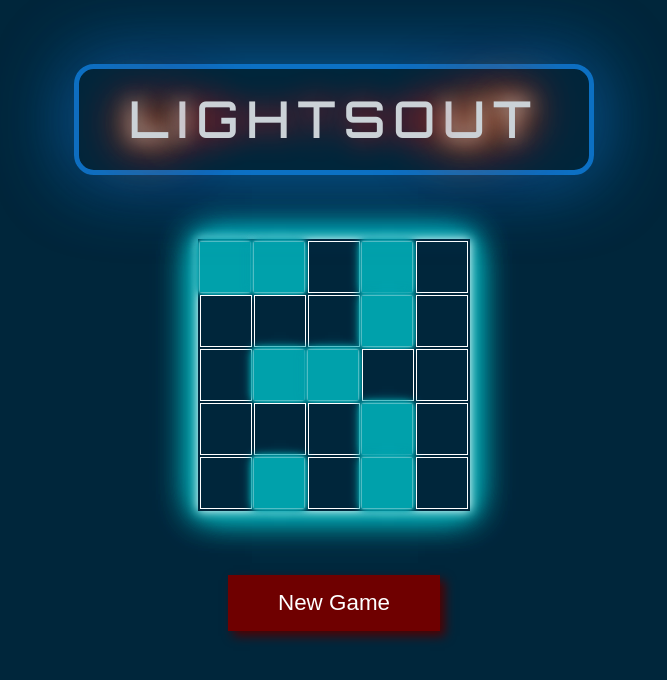
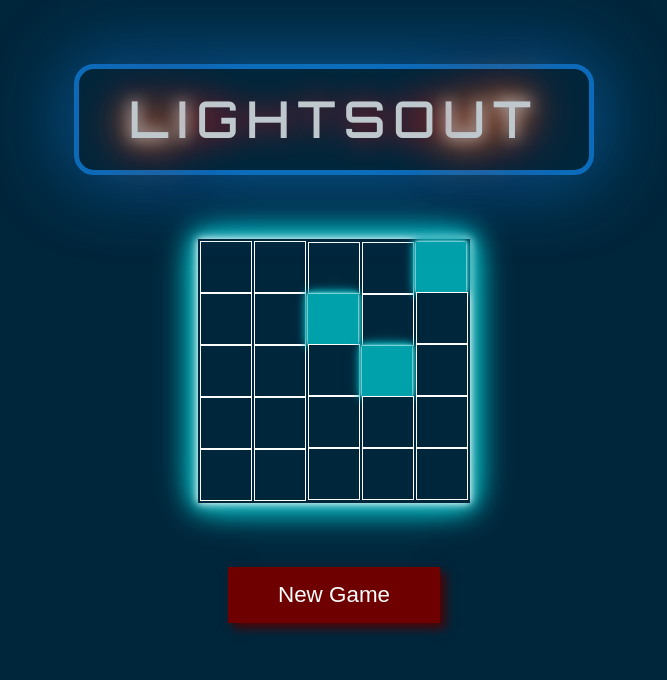
Before and after one commit to ismaelvazquezjr/react-lights-out, a React (Create React App) app: page / in a window 1280 px wide. Shown: the top 680 px of the page, without its empty margins (306-973 px from the left). Built offline with nearby package versions, Linux system fonts and the light colour scheme.

Commit message:
Building out the board functionality

```diff
--- a/src/Board/Board.js
+++ b/src/Board/Board.js
@@ -10,6 +10,55 @@ class Board extends Component {
 
     constructor(props) {
         super(props);
+
+        let board = this.generateBoard();
+
+        this.state = {
+            board: board
+        }
+
+        this.newGame = this.newGame.bind(this);
+        this.testButton = this.testButton.bind(this);
+    }
+
+    generateBoard() {
+        let board = new Array(this.props.nRows);
+        let counter = 0;
+        for (let i = 0; i < this.props.nRows; i++) {
+            board[i] = new Array(this.props.nCols);
+            for (let j = 0; j < this.props.nCols; j++) {
+                counter++;
+                if (Math.floor(Math.random() * 4))
+                    board[i][j] = <Cell key={counter} id={counter} isLit={false} test={this.testButton}/>;
+                else
+                    board[i][j] = <Cell key={counter} id={counter} isLit={true} test={this.testButton}/>;
+            }
+        }
+        return board;
+    }
+
+    newGame() {
+        let board = this.generateBoard();
+        this.setState ({
+            board:board
+        });
+    }
+
+    testButton(cell, isLit) {
+        let board = this.state.board.map(row => row.slice());
+        let counter = 0;
+        for (let i = 0; i < board.length; i++) {
+            for (let j = 0; j < board[i].length; j++) {
+                counter++;
+                if (cell === counter) {
+                    board[i][j] = <Cell key={counter} id={counter} isLit={!isLit} test={this.testButton}/>;
+                }
+            }
+        }
+
+        this.setState({
+            board: board
+        })
     }
 
     render() {
@@ -20,44 +69,10 @@ class Board extends Component {
                 </div>
                 <table>
                     <tbody>
-                        <tr>
-                            <td><Cell status="on"/></td>
-                            <td><Cell status="on"/></td>
-                            <td><Cell status="off"/></td>
-                            <td><Cell status="on"/></td>
-                            <td><Cell status="off"/></td>
-                        </tr>
-                        <tr>
-                            <td><Cell status="off"/></td>
-                            <td><Cell status="off"/></td>
-                            <td><Cell status="off"/></td>
-                            <td><Cell status="on"/></td>
-                            <td><Cell status="off"/></td>
-                        </tr>
-                        <tr>
-                            <td><Cell status="off"/></td>
-                            <td><Cell status="on"/></td>
-                            <td><Cell status="on"/></td>
-                            <td><Cell status="off"/></td>
-                            <td><Cell status="off"/></td>
-                        </tr>
-                        <tr>
-                            <td><Cell status="off"/></td>
-                            <td><Cell status="off"/></td>
-                            <td><Cell status="off"/></td>
-                            <td><Cell status="on"/></td>
-                            <td><Cell status="off"/></td>
-                        </tr>
-                        <tr>
-                            <td><Cell status="off"/></td>
-                            <td><Cell status="on"/></td>
-                            <td><Cell status="off"/></td>
-                            <td><Cell status="on"/></td>
-                            <td><Cell status="off"/></td>
-                        </tr>
+                        <tr>{this.state.board.map((row, i) => <td key={i}>{row}</td>)}</tr>
                     </tbody>
                 </table>
-                <button className="new-game-button">New Game</button>
+                <button className="new-game-button" onClick={this.newGame}>New Game</button>
             </div>
         );
     }
--- a/src/Cell/Cell.js
+++ b/src/Cell/Cell.js
@@ -2,9 +2,19 @@ import React, { Component } from 'react';
 import './Cell.css';
 
 class Cell extends Component {
+    constructor(props) {
+        super(props);
+        this.testHandler = this.testHandler.bind(this);
+    }
+
+    testHandler() {
+        this.props.test(this.props.id, this.props.isLit);
+    }
+
     render() {
+        let isLit = this.props.isLit ? "on" : "off";
         return (
-            <div className={`cell ${this.props.status}`}>
+            <div className={`cell ${isLit}`} onClick={this.testHandler}>
 
             </div>
         );
```
